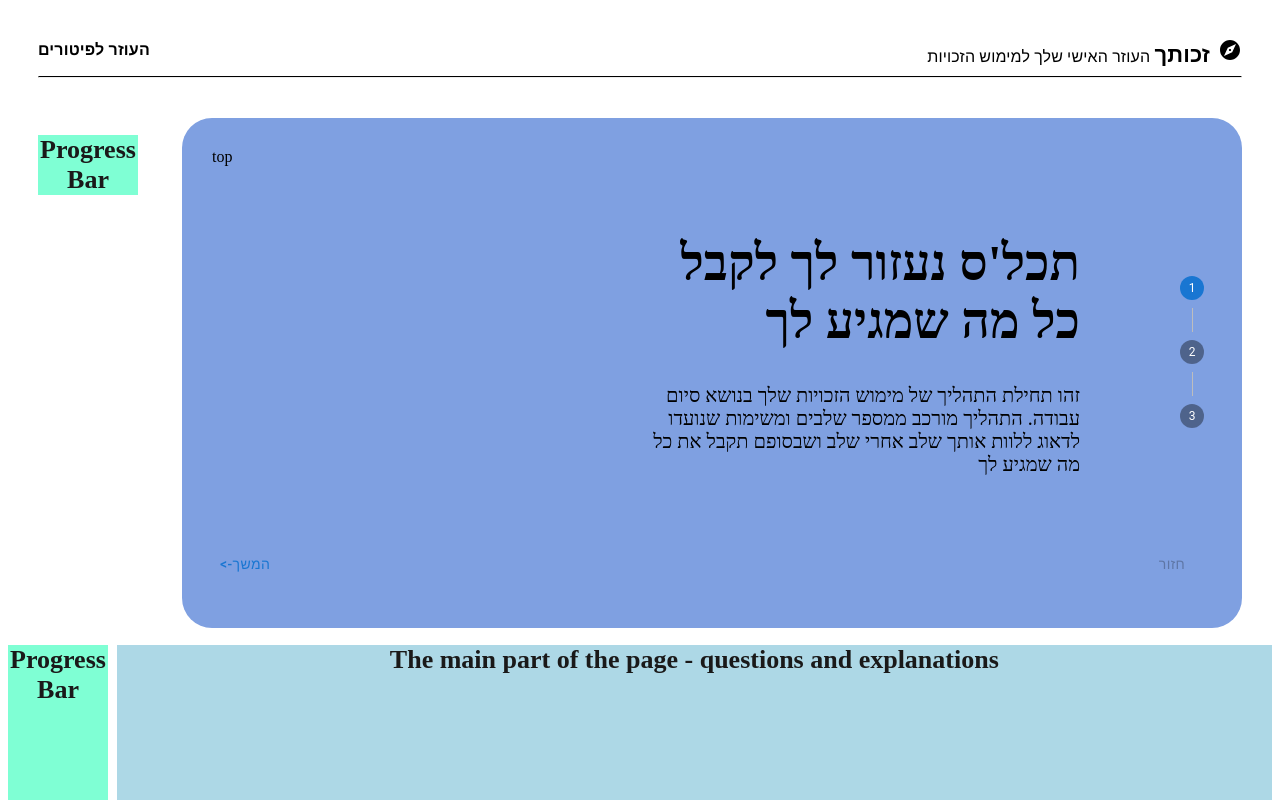
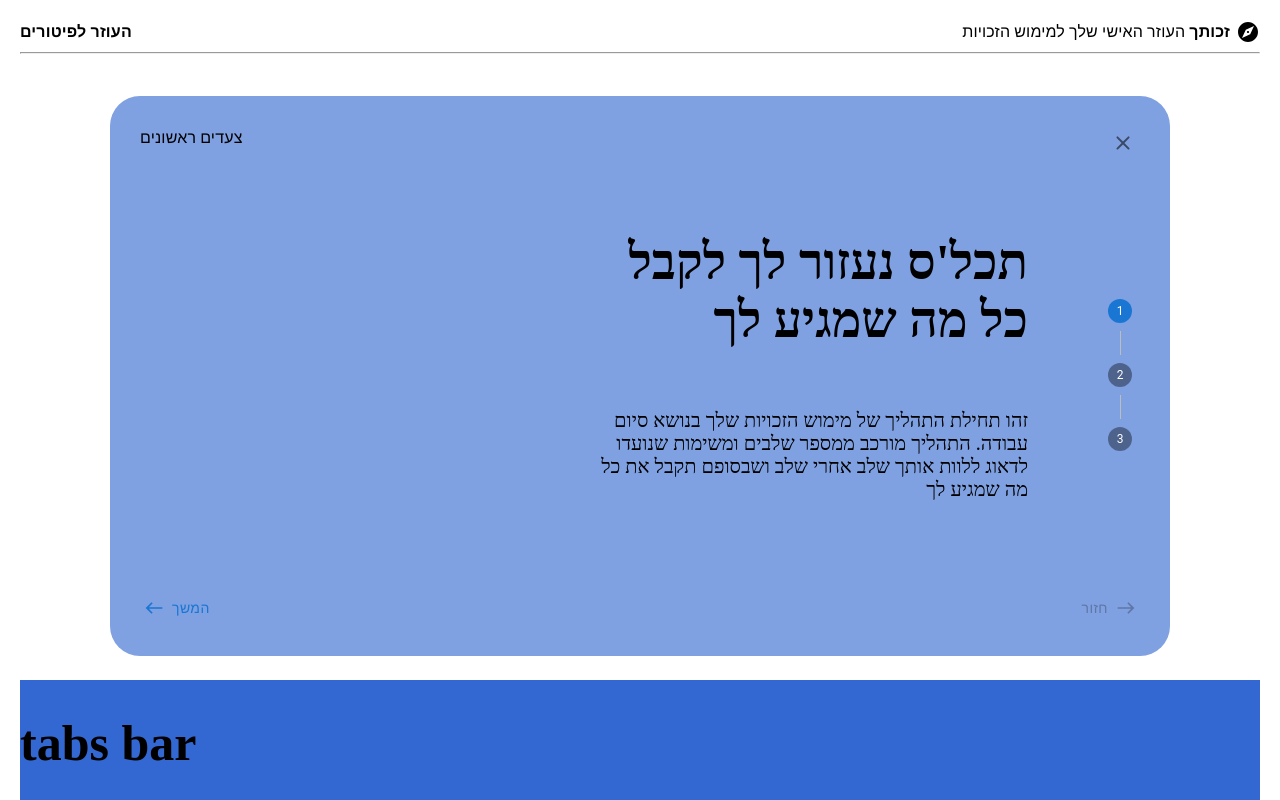
Before and after one commit to erez-yakoby/Kol-Zchut-Personal-Area, a Next.js app: page / in a window 1280 px wide. Shown: the top 800 px of the page. Built offline with nearby package versions, Linux system fonts and the light colour scheme.

Commit message:
Main page (#5)
* finished topBar

* finished general constraints of main page and slider

* created datePicker componentt

* created basic question task button component

* finished some front work

```diff
--- a/app/components/Slider/Slider.css
+++ /dev/null
@@ -1,35 +0,0 @@
-.slider {
-  display: flex;
-  flex-direction: column;
-  justify-content: space-between;
-  padding: 30px;
-  height: 450px;
-  width: 1000px;
-  background-color: #7fa0e1;
-  border-radius: 30px;
-}
-
-.mainPart {
-  display: flex;
-  align-items: center;
-  direction: rtl;
-  gap: 100px;
-}
-
-.slideContent {
-  width: 450px;
-}
-
-h1 h4 {
-  font-family: "Sunday", sans-serif;
-}
-
-h1 {
-  font-size: 50px;
-  font-weight: 600;
-}
-
-h4 {
-  font-size: 20px;
-  font-weight: 100;
-}
--- a/app/components/Slider/Slider.jsx
+++ b/app/components/Slider/Slider.jsx
@@ -1,31 +1,45 @@
 "use client";
 import React, { useState } from "react";
-import "./Slider.css";
-
 import Box from "@mui/material/Box";
+import Typography from "@mui/material/Typography";
 import Stepper from "@mui/material/Stepper";
 import Step from "@mui/material/Step";
 import StepLabel from "@mui/material/StepLabel";
 import Button from "@mui/material/Button";
+import IconButton from "@mui/material/IconButton";
+import CloseRoundedIcon from "@mui/icons-material/CloseRounded";
+import WestIcon from "@mui/icons-material/West";
+import EastIcon from "@mui/icons-material/East";
+import DateChooser from "../Tasks/DateChooser";
+import Question from "../Tasks/Question";
 
-const Slider = ({ tabContent }) => {
+const Slider = ({ tabContent, closeTabHandler }) => {
   const [activeStep, setActiveStep] = useState(0);
+  const slides = tabContent.slides;
 
   const handleNext = () => {
+    if (activeStep + 1 >= slides.length) {
+      // closeHandler
+    } else {
       setActiveStep((prevActiveStep) => prevActiveStep + 1);
+    }
   };
 
   const handleBack = () => {
     setActiveStep((prevActiveStep) => prevActiveStep - 1);
   };
-  const slides = tabContent.slides;
 
   return (
-    <div>
-      <Box className="slider">
-        <div className="topPart">top</div>
-        <div className="mainPart">
-          <Box>
+    <Box className="slider flexCol spaceBet">
+      <div className="flexRow spaceBet rtl">
+        <IconButton size="small" onClick={closeTabHandler}>
+          <CloseRoundedIcon />
+        </IconButton>
+        <Typography> {tabContent.name} </Typography>
+      </div>
+
+      <div className="flexRow rtl height70  ">
+        <div className="selfCenter">
           <Stepper activeStep={activeStep} orientation="vertical">
             {slides.map((slide, index) => {
               return (
@@ -35,28 +49,28 @@ const Slider = ({ tabContent }) => {
               );
             })}
           </Stepper>
-          </Box>
-          <div className="slideContent">
+        </div>
+        <div className="slideContent flexCol">
           <h1>{slides[activeStep]?.title}</h1>
           <h4>{slides[activeStep]?.description}</h4>
+          {renderTask(slides[activeStep])}
         </div>
       </div>
-        {renderTask(slides[activeStep])}
-        <Box sx={{ mb: 2, display: "flex", justifyContent: "space-between" }}>
-          <Button variant="text" onClick={handleNext} sx={{ mt: 1, mr: 1 }}>
-            {activeStep === slides.length - 1 ? "סיים" : "<-המשך"}
+
+      <div className="flexRow spaceBet">
+        <Button variant="text" startIcon={<WestIcon />} onClick={handleNext}>
+          {activeStep === slides.length - 1 ? "סיים" : "המשך"}
         </Button>
         <Button
+          variant="text"
+          endIcon={<EastIcon />}
           disabled={activeStep === 0}
           onClick={handleBack}
-            variant="text"
-            sx={{ mt: 1, mr: 1 }}
         >
           חזור
         </Button>
+      </div>
     </Box>
-      </Box>
-    </div>
   );
 };
 
@@ -65,11 +79,11 @@ const renderTask = (slide) => {
     case "none":
       break;
     case "question":
-      return <Box>question</Box>;
+      return <Question question={slide.task} />;
     case "multiSelection":
       return <Box>multiSelection</Box>;
     case "chooseDate":
-      return <Box>chooseDate</Box>;
+      return <DateChooser />;
     default:
       break;
   }
--- /dev/null
+++ b/app/components/TabsBar/TabsBar.jsx
@@ -0,0 +1,17 @@
+import React from "react";
+
+const TabsBar = ({ processTabs }) => {
+  return (
+    <div
+      style={{
+        height: "120px",
+        backgroundColor: "Highlight",
+        marginTop: "20px",
+      }}
+    >
+      <h1> tabs bar</h1>
+    </div>
+  );
+};
+
+export default TabsBar;
--- /dev/null
+++ b/app/components/Tasks/DateChooser.jsx
@@ -0,0 +1,20 @@
+import * as React from "react";
+import dayjs from "dayjs";
+import { LocalizationProvider } from "@mui/x-date-pickers/LocalizationProvider";
+import { AdapterDayjs } from "@mui/x-date-pickers/AdapterDayjs";
+import { DesktopDatePicker } from "@mui/x-date-pickers/DesktopDatePicker";
+
+export default function DatePChooser() {
+  const [value, setValue] = React.useState(dayjs());
+
+  return (
+    <LocalizationProvider dateAdapter={AdapterDayjs}>
+      <DesktopDatePicker
+        label="תאריך התפטרות"
+        value={value}
+        onChange={(newValue) => setValue(newValue)}
+        format="DD/MM/YYYY"
+      />
+    </LocalizationProvider>
+  );
+}
--- /dev/null
+++ b/app/components/Tasks/Question.jsx
@@ -0,0 +1,20 @@
+import React from "react";
+import { Button } from "@mui/material";
+
+const Question = ({ question }) => {
+  const answers = question.possibleAnswers;
+  console.log(answers);
+  return (
+    <div className="flexRow gap-60">
+      {answers.map((answer, index) => {
+        return (
+          <Button key={index} variant="contained">
+            {answer}
+          </Button>
+        );
+      })}
+    </div>
+  );
+};
+
+export default Question;
--- a/app/components/TopBar/TopBar.css
+++ /dev/null
@@ -1,58 +0,0 @@
-.main {
-  margin-right: 30px;
-  margin-left: 30px;
-}
-
-.bar {
-  /* background-color: aqua; */
-  display: flex;
-  flex-direction: row;
-  justify-content: space-between;
-  direction: rtl;
-  padding-top: 30px;
-}
-
-.divider {
-  margin-top: 5px;
-  border-top: 1px solid #000000;
-  border-radius: 3px;
-}
-
-.boldText {
-  font-size: 22px;
-  font-weight: 700;
-  font-family: "Assistant", sans-serif;
-  font-style: normal;
-}
-.text {
-  font-size: 22px;
-  font-weight: 200;
-  font-family: "Assistant", sans-serif;
-  font-style: normal;
-}
-
-.icon {
-  margin-left: 8px;
-  margin-bottom: 0px;
-}
-
-#bar1 {
-  color: #000000;
-  vertical-align: text-top;
-  font-size: 22px;
-  padding-top: 0%;
-  position: fixed;
-  font-family: "Segoe UI", Tahoma, Geneva, Verdana, sans-serif;
-  left: 2; /* Set to the left side of the page */
-  z-index: 1; /* Set a higher z-index value */
-}
-
-#bar2 {
-  color: #000000;
-  vertical-align: text-top;
-  font-size: 22px;
-  padding-right: 1%;
-  position: fixed;
-  right: 0; /* Set to the right side of the page */
-  z-index: 1; /* Set a higher z-index value */
-}
--- a/app/components/TopBar/TopBar.jsx
+++ b/app/components/TopBar/TopBar.jsx
@@ -1,21 +1,14 @@
 import React from "react";
-import Box from "@mui/material/Box";
-import AppBar from "@mui/material/AppBar";
-import Toolbar from "@mui/material/Toolbar";
-import IconButton from "@mui/material/IconButton";
-// import Typography from "@mui/material/Typography";
-import MenuIcon from "@mui/icons-material/Menu";
-import { Grid, Divider, Typography } from "@mui/material";
-import "./TopBar.css";
+import Typography from "@mui/material/Typography";
 import ExploreRoundedIcon from "@mui/icons-material/ExploreRounded";
 
 function TopBar() {
   return (
-    <div className="main">
-      <div className="bar">
-        <div dir="row">
+    <div className="topBar">
+      <div className="flexRow rtl spaceBet">
+        <div className="flexRow">
+          <ExploreRoundedIcon className="m-6" />
           <Typography className="text">
-            <ExploreRoundedIcon className="icon" />
             <strong className="boldText">זכותך</strong> העוזר האישי שלך למימוש
             הזכויות
           </Typography>
@@ -29,63 +22,4 @@ function TopBar() {
   );
 }
 
-// function TopBar() {
-//   return (
-//     <div>
-//       <Grid
-//         container
-//         direction="row"
-//         justifyContent="space-between"
-//         alignItems="center"
-//         className="grid"
-//       >
-//         <h6 id="bar1">
-//           <Typography
-//             id="typo"
-//             component="div"
-//             sx={{
-//               fontFamily: "'Segoe UI', Tahoma, Geneva, Verdana, sans-serif",
-//             }}
-//           >
-//             <strong>העוזר לפיטורים</strong>
-//           </Typography>
-//         </h6>
-//         <h6 id="bar2">
-//           <Typography
-//             id="typo"
-//             component="div"
-//             sx={{
-//               fontFamily: "'Segoe UI', Tahoma, Geneva, Verdana, sans-serif",
-//             }}
-//           >
-//             <strong>זכותך</strong> - העוזר האישי שלך למימוש הזכויות
-//           </Typography>
-//         </h6>
-//       </Grid>
-//       {/* <Divider /> */}
-//     </div>
-//   );
-// }
-
-// function TopBar() {
-//   return (
-//     <div>
-//       <Box sx={{ flexGrow: 1 }}>
-//         <AppBar position="static">
-//           <Toolbar variant="regular">
-//             <h6>
-//               העוזר לפיטורים
-//             </h6>
-//             <h6>
-//               <Typography id="typo" component="div" sx={{ flexGrow: 1, marginLeft: 0 }}>
-//                 זכותך - העוזר האישי שלך למימוש זכויות
-//               </Typography>
-//             </h6>
-//           </Toolbar>
-//         </AppBar>
-//       </Box>
-//     </div>
-//   );
-// }
-
 export default TopBar;
--- a/app/data/content.ts
+++ b/app/data/content.ts
@@ -19,7 +19,7 @@ type slide = {
   id: Number;
   title: String;
   description: String;
-  task: question | multiSelection | null;
+  task: question | multiSelection | dateChoice | null;
   taskType: String;
   progressPerc: Number;
 };
@@ -41,6 +41,11 @@ type multiSelectionOption = {
   id: Number;
   text: String;
   isMarked: Boolean;
+};
+
+type dateChoice = {
+  id: Number;
+  text: String;
 };
 
 export const ProcessesContent: Array<process> = [
@@ -82,8 +87,8 @@ export const ProcessesContent: Array<process> = [
             title: "מתי זה קרה?",
             description:
               "על מנת שנוכל להתאים את ההמלצות והשלבים המתאימים לשלב שבו אתה נמצא, נרצה להבין באיזה תאריך התרחש השינוי התעסוקתי. ",
-            task: null,
-            taskType: "none",
+            task: { id: 1, text: "" },
+            taskType: "chooseDate",
             progressPerc: 0,
           },
         ],
--- a/app/page.css
+++ b/app/page.css
@@ -1,7 +1,79 @@
-.mainFrame {
+.screenFiller {
+  position: absolute;
+  top: 20px;
+  right: 20px;
+  bottom: 0;
+  left: 20px;
+}
+
+.flexRow {
   display: flex;
+  flex-direction: row;
+}
+
+.flexCol {
+  display: flex;
+  flex-direction: column;
+}
+
+.rtl {
+  direction: rtl;
+}
+
+.spaceBet {
   justify-content: space-between;
-  margin-left: 30px;
-  margin-right: 30px;
-  margin-top: 40px;
 }
+
+.selfCenter {
+  align-self: center;
+}
+
+/* check how to make with variable */
+.m-6 {
+  margin-left: 6px;
+}
+
+.gap-60 {
+  gap: 60px;
+}
+
+.topBar {
+  gap: 10px;
+  margin-bottom: 30px;
+}
+
+.slider {
+  padding: 30px;
+  width: 1000px;
+  height: 500px;
+  align-self: center;
+  background-color: #7fa0e1;
+  border-radius: 30px;
+}
+
+.slideContent {
+  width: 450px;
+  margin-right: 80px;
+}
+
+.height70 {
+  height: 70%;
+}
+
+.green {
+  background-color: green;
+}
+
+h1 h4 {
+  font-family: "Sunday", sans-serif;
+}
+
+h1 {
+  font-size: 50px;
+  font-weight: 600;
+}
+
+h4 {
+  font-size: 20px;
+  font-weight: 100;
+}
--- a/app/page.tsx
+++ b/app/page.tsx
@@ -1,39 +1,35 @@
-import WebsiteScreen from "@/lib/components/website-screen";
-import { COURSE_WELCOME_TEXT } from "@/lib/config";
-import Image from "next/image";
-import Link from "next/link";
-import React, { Suspense } from "react";
-import Box from "@mui/material/Box";
+"use client";
 import TopBar from "./components/TopBar/TopBar";
-import Calendar from "./components/calendar";
-import Paper from "@mui/material/Paper";
-import ProgressBar from "./components/progressbar";
-import Main from "./components/Main/Main";
 import Slider from "./components/Slider/Slider";
-import "./page.css";
+import TabsBar from "./components/TabsBar/TabsBar";
 import ButtonWrapper from "./components/Button/ButtonWrapper";
 import { ProcessesContent } from "./data/content";
+import "./page.css";
+import { useState } from "react";
 
-export default function DenseAppBar() {
+export default function MainPage() {
+  const [isTabOpen, setIsTabOpen] = useState(true);
+  const [openedTabNum, setOpenedTabNum] = useState(0);
+
+  const closeTabHandler = () => {
+    setIsTabOpen(false);
+  };
+
   return (
-    <div>
+    <div className="flexCol spaceBet screenFiller ">
       <TopBar />
-      <div dir="row" className="mainFrame">
-        <h1 id="processbar" style={{ height: "100%" }}>
-          Progress Bar
-        </h1>
-        <Slider tabContent={ProcessesContent[0].tabs[0]} />
-      </div>
-
-      <div>
-        <Main></Main>
-      </div>
-      <div>
-        <Box>
-          <h1 id="timeline">Timeline</h1>
-        </Box>
-      </div>
-      <ButtonWrapper />
+      {isTabOpen ? (
+        <Slider
+          tabContent={ProcessesContent[0].tabs[openedTabNum]}
+          closeTabHandler={closeTabHandler}
+        />
+      ) : (
+        <div className="rtl">
+          <h1>דף נחיתה</h1>{" "}
+        </div>
+      )}
+      <TabsBar processTabs={ProcessesContent[0].tabs} />
+      {/* <ButtonWrapper /> */}
     </div>
   );
 }
```
Also changed, not shown: tsconfig.json (+9 -1 lines). Lines whose indentation alone changed are shown as unchanged.
